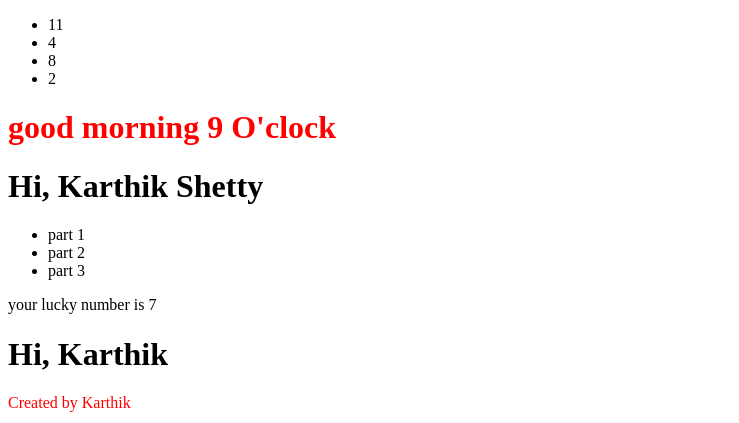
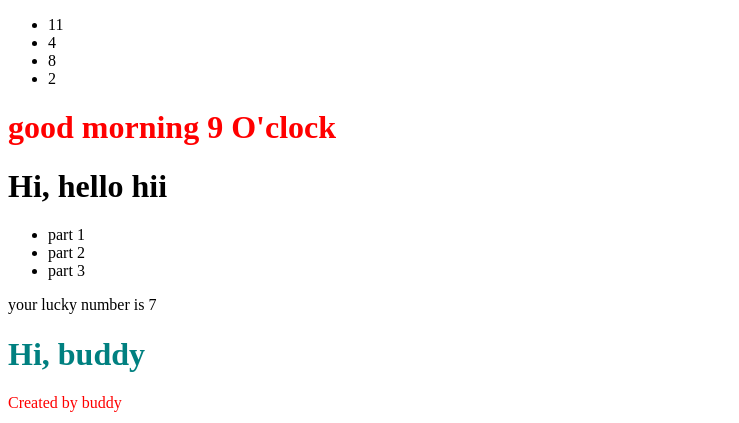
Before and after one commit to KarthikShetty11/React-A, a React (Create React App) app: page / in a window 1280 px wide. Shown: the top 423 px of the page, without its empty margins (0-739 px from the left). Built offline with nearby package versions, Linux system fonts and the light colour scheme.

Commit message:
component updated

```diff
--- a/public/styles.css
+++ b/public/styles.css
@@ -9,3 +9,7 @@
   border-radius: 100px;
   margin: 2%;
 }
+
+.heading {
+  color: teal;
+}
--- a/src/Components/Content.jsx
+++ b/src/Components/Content.jsx
@@ -1,7 +1,7 @@
 import React from "react";
 
 function Content() {
-  const name = "Karthik";
+  const name = "buddy";
   const currentDate = new Date();
   const year = currentDate.getFullYear();
   const customStyle = {
--- a/src/Components/Lists.jsx
+++ b/src/Components/Lists.jsx
@@ -1,7 +1,7 @@
 import React from "react";
 
-const fName = "Karthik";
-const lName = "Shetty";
+const fName = "hello";
+const lName = "hii";
 const num = 7;
 
 function Lists() {
```
